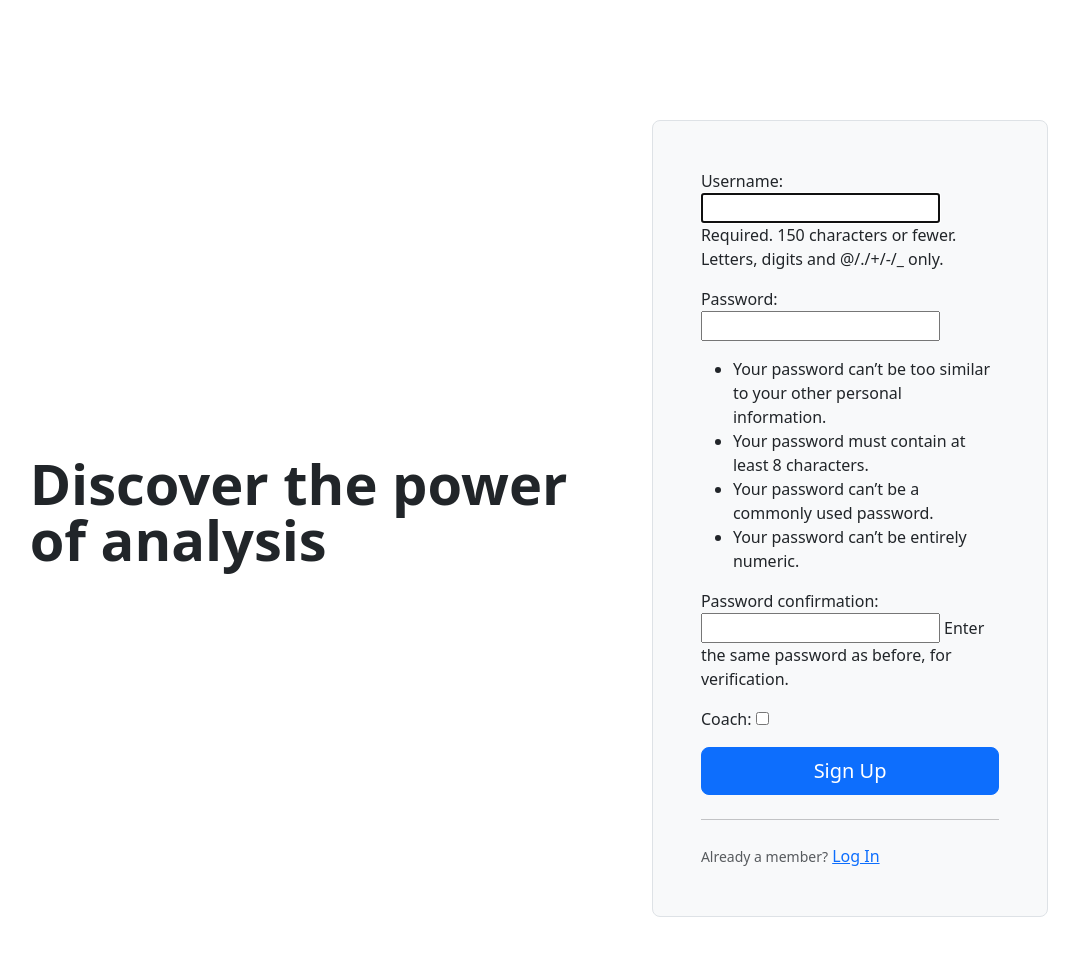
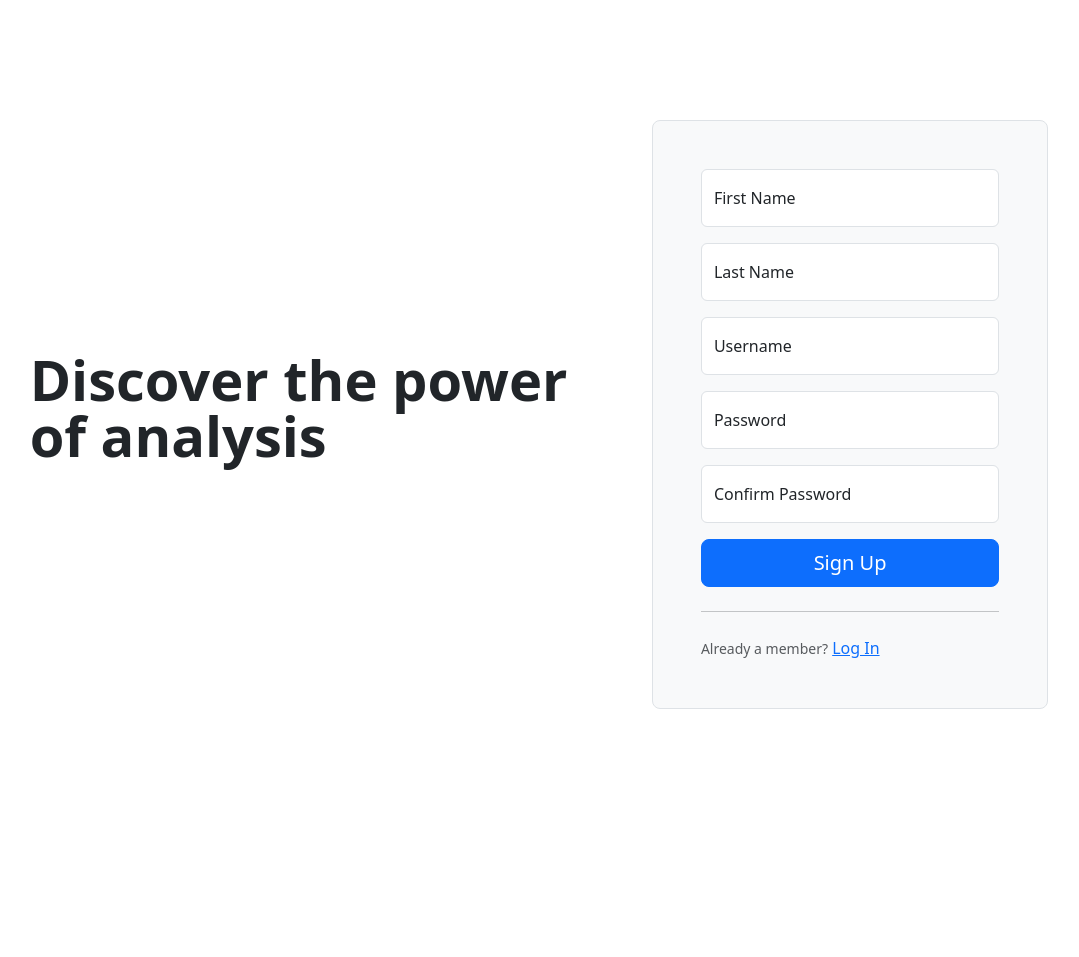
Before and after one commit to danielaldham/rugbystats, a Django app: page /register/ in a window 1280 px wide. Shown: the part 73-1030 px from the top of the page, without its empty margins (101-1180 px from the left). After the commit the page ends 782 px from the top, so only its background shows below. Run offline with Django 4.2, Linux system fonts and the light colour scheme; some libraries are stand-ins or nearby versions.

Commit message:
update register view and html

```diff
--- a/rugbystats/stats/templates/register.html
+++ b/rugbystats/stats/templates/register.html
@@ -11,9 +11,35 @@
     <div class="col-md-10 mx-auto col-lg-5">
       <form method="post" class="p-4 p-md-5 border rounded-3 bg-light">
         {% csrf_token %}
-        {{ form.as_p }}
+        <div class="form-floating mb-3">
+          <input type="text" class="form-control" id="floatingFirstName" name="first_name" placeholder="First Name">
+          <label for="floatingFirstName">First Name</label>
+        </div>
+        <div class="form-floating mb-3">
+          <input type="text" class="form-control" id="floatingLastName" name="last_name" placeholder="Last Name">
+          <label for="floatingLastName">Last Name</label>
+        </div>
+        <div class="form-floating mb-3">
+          <input type="text" class="form-control" id="floatingUsername" name="username" placeholder="Username">
+          <label for="floatingUsername">Username</label>
+        </div>
+        <div class="form-floating mb-3">
+          <input type="password" class="form-control" id="floatingPassword" name="password" placeholder="Password">
+          <label for="floatingPassword">Password</label>
+        </div>
+        <div class="form-floating mb-3">
+          <input type="password" class="form-control" id="floatingConfirmPassword" name="password2" placeholder="Confirm Password">
+          <label for="floatingConfirmPassword">Confirm Password</label>
+        </div>
         {% if error %}
           <p>{{ error }}</p>
+        {% endif %}
+        {% if form.errors %}
+          {% for field in form %}
+            {% for error in field.errors %}
+              <p>{{ error }}</p>
+            {% endfor %}
+          {% endfor %}
         {% endif %}
         <button class="w-100 btn btn-lg btn-primary" type="submit">Sign Up</button>
         <hr class="my-4">
@@ -24,4 +50,3 @@
   </div>
 </div>
 {% endblock %}
-Note that this template uses the {{ form.as_p }} template tag to render the form fields, which creates a paragraph for each form field. This is different from the login page, which has custom HTML for each form field, but it should achieve a similar result.
--- a/rugbystats/stats/views.py
+++ b/rugbystats/stats/views.py
@@ -21,15 +21,25 @@ class MyRegistrationForm(UserCreationForm):
 
 def register(request):
     if request.method == 'POST':
-        form = MyRegistrationForm(request.POST)
-        if form.is_valid():
-            user = form.save()
-            user.save()
-            login(request, user)
-            return redirect('index')
+        first_name = request.POST['first_name']
+        last_name = request.POST['last_name']
+        username = request.POST['username']
+        password = request.POST['password']
+        password2 = request.POST['password2']
+
+        if password == password2:
+            if MyUser.objects.filter(username=username).exists():
+                return render(request, 'register.html', {'error': 'Username already taken'})
+            else:
+                user = MyUser.objects.create_user(username=username, password=password, first_name=first_name, last_name=last_name)
+                user.save()
+                login(request, user)
+                return redirect('index')
+        else:
+            return render(request, 'register.html', {'error': 'Passwords do not match'})
     else:
-        form = MyRegistrationForm()
-    return render(request, 'register.html', {'form': form})
+        return render(request, 'register.html')
+
 
 def index(request):
     if request.method == 'POST':
@@ -154,3 +164,11 @@ def player_statistics(request, match_id):
 
 def about(request):
     return render(request, 'about.html')
+
+def register_test(request):
+    if request.method == "POST":
+        username = request.POST['username']
+        first_name = request.POST['first_name']
+        last_name = request.POST['last_name']
+        password = request.POST['password']
+        password1 = request.POST['password1']
```
Also changed, not shown: rugbystats/db.sqlite3.
